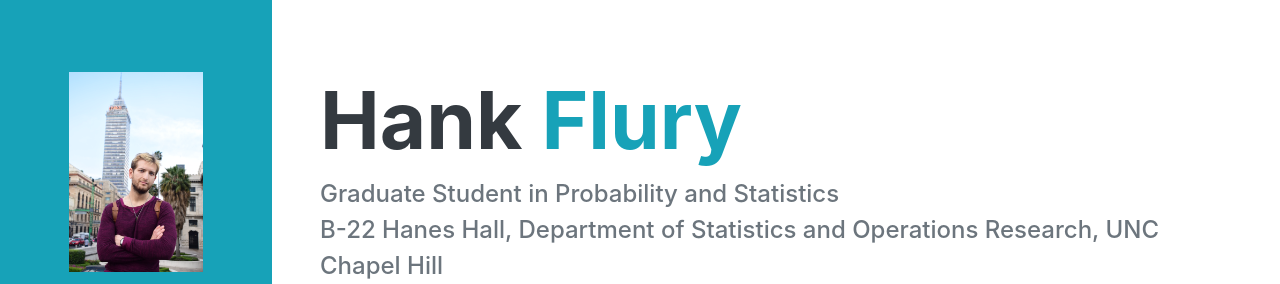
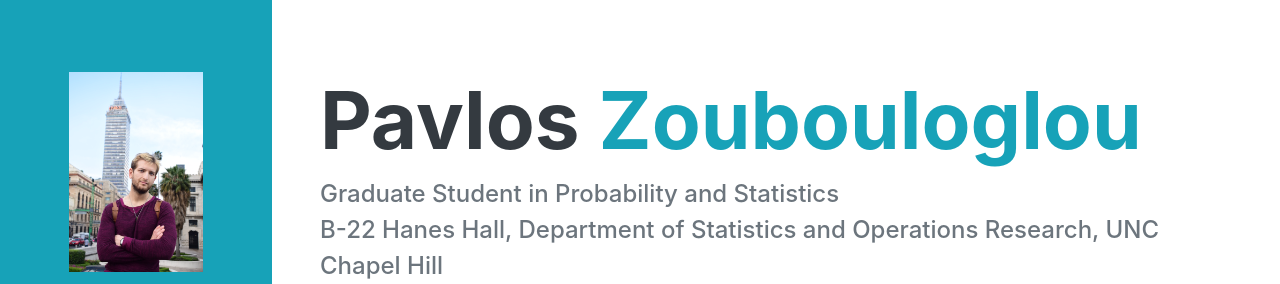
Before and after one commit to fluryh/fluryh.github.io, a plain HTML site: page index.html in a window 1280 px wide. Shown: the top 284 px of the page. Drawn offline with nearby package versions, Linux system fonts and the light colour scheme; some icons are missing; a web font is replaced by a local one.

Commit message:
Update index.html

```diff
--- a/index.html
+++ b/index.html
@@ -49,8 +49,8 @@
             <section class="resume-section" id="about">
                 <div class="resume-section-content">
                     <h1 class="mb-2">
-                        Hank
-                        <span class="text-primary">Flury</span>
+                        Pavlos
+                        <span class="text-primary">Zoubouloglou</span>
                     </h1>
                     <div class="subheading mb-5">
                         Graduate Student in Probability and Statistics
```
